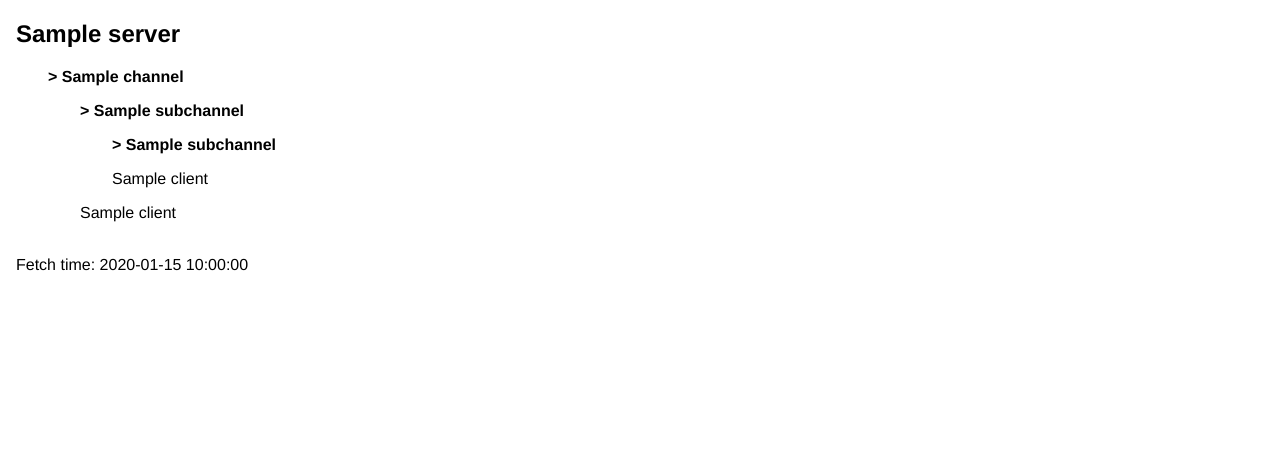
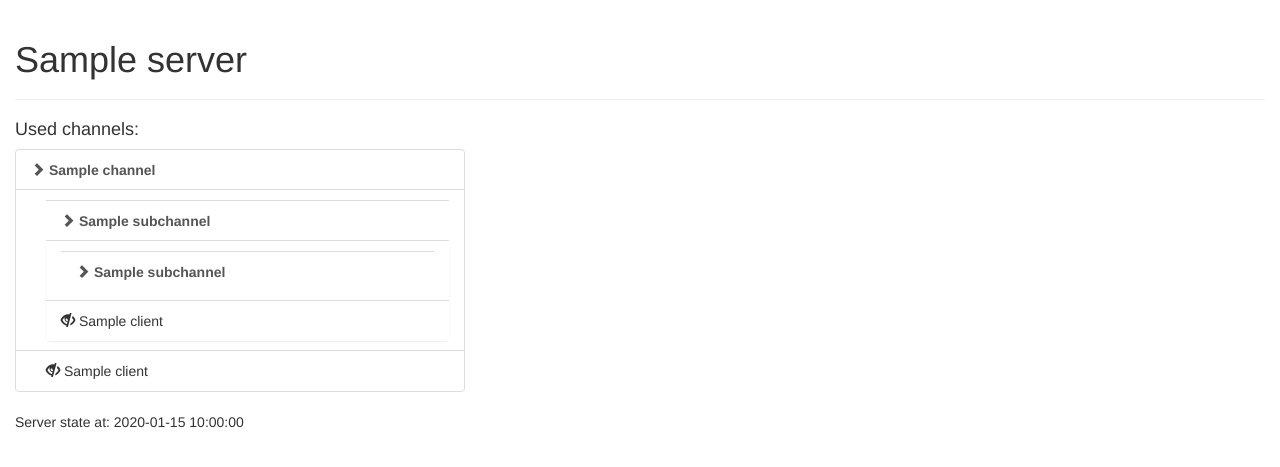
Before and after one commit to Banana96/ts3-status-webui, a Flask app: template templates/index.html in a window 1280 px wide. Shown: the top 467 px of the page. Run offline with Flask 2, Linux system fonts and the light colour scheme; the template is opened without the code that fills it: most values are stand-ins (such as "Sample title", 1, 10 or a date in 2020); some libraries are stand-ins or nearby versions.

Commit message:
Code overhaul and cleanup. Bootstrap layout added.

```diff
--- a/app.py
+++ b/app.py
@@ -1,88 +1,43 @@
 from datetime import datetime, timedelta
 from os import environ as env
 from flask import *
-from ts3.query import TS3Connection
+from ts3.query import TS3ServerConnection
 
-
-def get_ts3_connection():
-    conn = TS3Connection(
-        host=env.get("TS3_HOSTNAME", "localhost"),
-        port=env.get("TS3_PORT", 10011)
-    )
-
-    conn.login(
-        client_login_name=env.get("TS3_USER", "serveradmin"),
-        client_login_password=env.get("TS3_PASSWORD", "")
-    )
-
-    conn.use(sid=env.get("TS3_SID", 1))
-
-    return conn
-
-
-def get_client_dict(clid, clients):
-    client = [cl for cl in clients if cl["clid"] == clid]
-
-    if len(client) == 0:
-        return {}
-
-    client = client[0]
-
-    return {"name": client["client_nickname"]}
-
-
-def get_channel_dict(cid, channels, clients):
-    channel = [c for c in channels if c["cid"] == cid]
-
-    if len(channel) == 0:
-        return {}
-
-    channel = channel[0]
-
-    sub_cids = [c["cid"] for c in channels if c["pid"] == cid]
-
-    channel_data = {
-        "name": channel["channel_name"],
-        "subchannels": [get_channel_dict(sub_cid, channels, clients) for sub_cid in sub_cids],
-        "clients": [get_client_dict(cl["clid"], clients) for cl in clients if cl["cid"] == cid]
-    }
-
-    if len(channel_data["clients"]) == 0:
-        channel_data.pop("clients")
-
-    if len(channel_data["subchannels"]) == 0:
-        channel_data.pop("subchannels")
-
-    return channel_data
-
+from ts_client import QueryClient
 
 app = Flask(__name__)
 fetch_time = datetime(1970, 1, 1)
 conn_data = {}
 
 
+def get_ts3_connection():
+    ssh = env.get("TS3_USE_SSH", "false").lower() in ("true", "1", "yes")
+    user = env.get("TS3_USER", "serveradmin")
+    pwd = env.get("TS3_PASSWORD", "")
+    host = env.get("TS3_HOSTNAME", "localhost")
+    port = env.get("TS3_PORT", "10011")
+    sid = env.get("TS3_SID", "1")
+
+    conn_str = f"{'ssh' if ssh else 'telnet'}://{user}:{pwd}@{host}:{port}"
+
+    conn = TS3ServerConnection(conn_str)
+    conn.exec_("use", sid=sid)
+
+    return conn
+
+
 @app.route("/")
 def index():
     global fetch_time, conn_data
 
-    if datetime.now() - fetch_time >= timedelta(seconds=10):
+    if datetime.now() - fetch_time >= timedelta(seconds=1):
         with get_ts3_connection() as conn:
-            self_clid = conn.whoami().parsed[0]["client_id"]
-            svinfo = conn.serverinfo().parsed[0]
-            channels = conn.channellist().parsed
-            clients = (c for c in conn.clientlist().parsed if c['clid'] != self_clid)
+            qc = QueryClient(conn)
 
             fetch_time = datetime.now()
 
-            root_cids = [c["cid"] for c in channels if c["pid"] == "0"]
-
             conn_data = {
-                "server": {
-                    "name": svinfo["virtualserver_name"],
-                    "platform": svinfo["virtualserver_platform"],
-                    "version": svinfo["virtualserver_version"],
-                    "channels": [get_channel_dict(cid, channels, clients) for cid in root_cids],
-                },
+                "server": qc.render(),
                 "fetch_time": fetch_time.strftime("%Y-%d-%m %H:%M:%S")
             }
 
--- /dev/null
+++ b/requirements.txt
@@ -0,0 +1,2 @@
+Flask==1.1.*
+ts3==2.0.0b3
--- a/templates/__layout.html
+++ b/templates/__layout.html
@@ -2,34 +2,67 @@
 <html lang="en">
 <head>
     <meta charset="UTF-8">
-    <title>{{ server.name or 'TS3 Server' }}</title>
+    <title>{{ server.name }}</title>
+
+    <!-- Latest compiled and minified CSS -->
+    <link
+        rel="stylesheet"
+        href="https://stackpath.bootstrapcdn.com/bootstrap/3.4.1/css/bootstrap.min.css"
+        integrity="sha384-HSMxcRTRxnN+Bdg0JdbxYKrThecOKuH5zCYotlSAcp1+c8xmyTe9GYg1l9a69psu"
+        crossorigin="anonymous">
+
+    <!-- Optional theme -->
+    <link
+        rel="stylesheet"
+        href="https://stackpath.bootstrapcdn.com/bootstrap/3.4.1/css/bootstrap-theme.min.css"
+        integrity="sha384-6pzBo3FDv/PJ8r2KRkGHifhEocL+1X2rVCTTkUfGk7/0pbek5mMa1upzvWbrUbOZ"
+        crossorigin="anonymous">
+
+    <!-- Latest compiled and minified JavaScript -->
+
+    <script src="https://code.jquery.com/jquery-3.5.1.min.js"></script>
+    <script
+        src="https://stackpath.bootstrapcdn.com/bootstrap/3.4.1/js/bootstrap.min.js"
+        integrity="sha384-aJ21OjlMXNL5UyIl/XNwTMqvzeRMZH2w8c5cRVpzpU8Y5bApTppSuUkhZXN0VxHd"
+        crossorigin="anonymous">
+    </script>
+
     <style>
-        body {
-            font-family: "Helvetica", "Arial", sans-serif;
-            margin: 1em;
+        .list-group.list-group-root {
+            padding: 0;
+            overflow: hidden;
         }
 
-        .list {
-            max-width: 24em;
+        .list-group.list-group-root .list-group {
+            margin-bottom: 0;
         }
 
-        .list-channel {
-            margin: 0 0 1em 2em;
+        .list-group.list-group-root .list-group-item {
+            border-radius: 0;
+            border-width: 1px 0 0 0;
         }
 
-        .list-channel-name {
-            font-weight: bold;
-            width: auto;
+        .list-group.list-group-root > .list-group-item:first-child {
+            border-top-width: 0;
         }
 
-        .list-client-name {
-            font-weight: normal;
-            margin-left: 2em;
+        .list-group.list-group-root > .list-group > .list-group-item {
+            padding-left: 30px;
+        }
+
+        .list-group.list-group-root > .list-group > .list-group > .list-group-item {
+            padding-left: 50px;
         }
     </style>
 </head>
 <body>
-{% block body %}
-{% endblock %}
+    <div class="container-fluid">
+        <div class="page-header">
+            <h1>{{ server.name }}</h1>
+        </div>
+
+        {% block body %}
+        {% endblock %}
+    </div>
 </body>
 </html>
--- a/templates/index.html
+++ b/templates/index.html
@@ -1,27 +1,54 @@
 {% extends '__layout.html' %}
 
+{% macro client(cl) %}
+    {% if cl.type != 0 %}
+        <i class="glyphicon glyphicon-eye-close"></i>
+    {% elif cl.afk %}
+        <i class="glyphicon glyphicon-volume-off"></i>
+    {% else %}
+        <i class="glyphicon glyphicon-user"></i>
+    {% endif %}
+
+    {{ cl.name }}
+{% endmacro %}
+
 {% macro channel(c) %}
-    <div class="list-channel">
-        <p class="list-channel-name">> {{ c.name }}</p>
+    <a class="list-group-item">
+        <i class="glyphicon glyphicon-chevron-right"></i>
+        <strong>{{ c.name }}</strong>
+    </a>
 
+    <div class="list-group" id="channel-{{ c.id }}">
         {% for sc in c.subchannels %}
-            {{ channel(sc) }}
+            <div class="list-group-item">{{ channel(sc) }}</div>
         {% endfor %}
 
         {% for cl in c.clients %}
-            <div class="list-client-name">{{ cl.name }}</div>
+            <div class="list-group-item">{{ client(cl) }}</div>
         {% endfor %}
     </div>
 {% endmacro %}
 
 {% block body %}
-    <h2>{{ server.name }}</h2>
+    <h4>Used channels:</h4>
 
-    <div class="list">
-        {% for ch in server.channels %}
-            {{ channel(ch) }}
-        {% endfor %}
+    <div style="max-width: 450px;">
+        <div class="list-group list-group-root well">
+            {% for ch in server.channels %}
+                {{ channel(ch) }}
+            {% endfor %}
+        </div>
+
+        <div>Server state at: {{ fetch_time }}</div>
     </div>
-    <br>
-    <div>Fetch time: {{ fetch_time }}</div>
+
+    <script>
+        $(function () {
+            $('.list-group-item').on('click', function () {
+                $('.glyphicon', this)
+                    .toggleClass('glyphicon-chevron-right')
+                    .toggleClass('glyphicon-chevron-down');
+            });
+        });
+    </script>
 {% endblock %}
```
Also changed, not shown: ts_client.py (added, +138 -0 lines).
